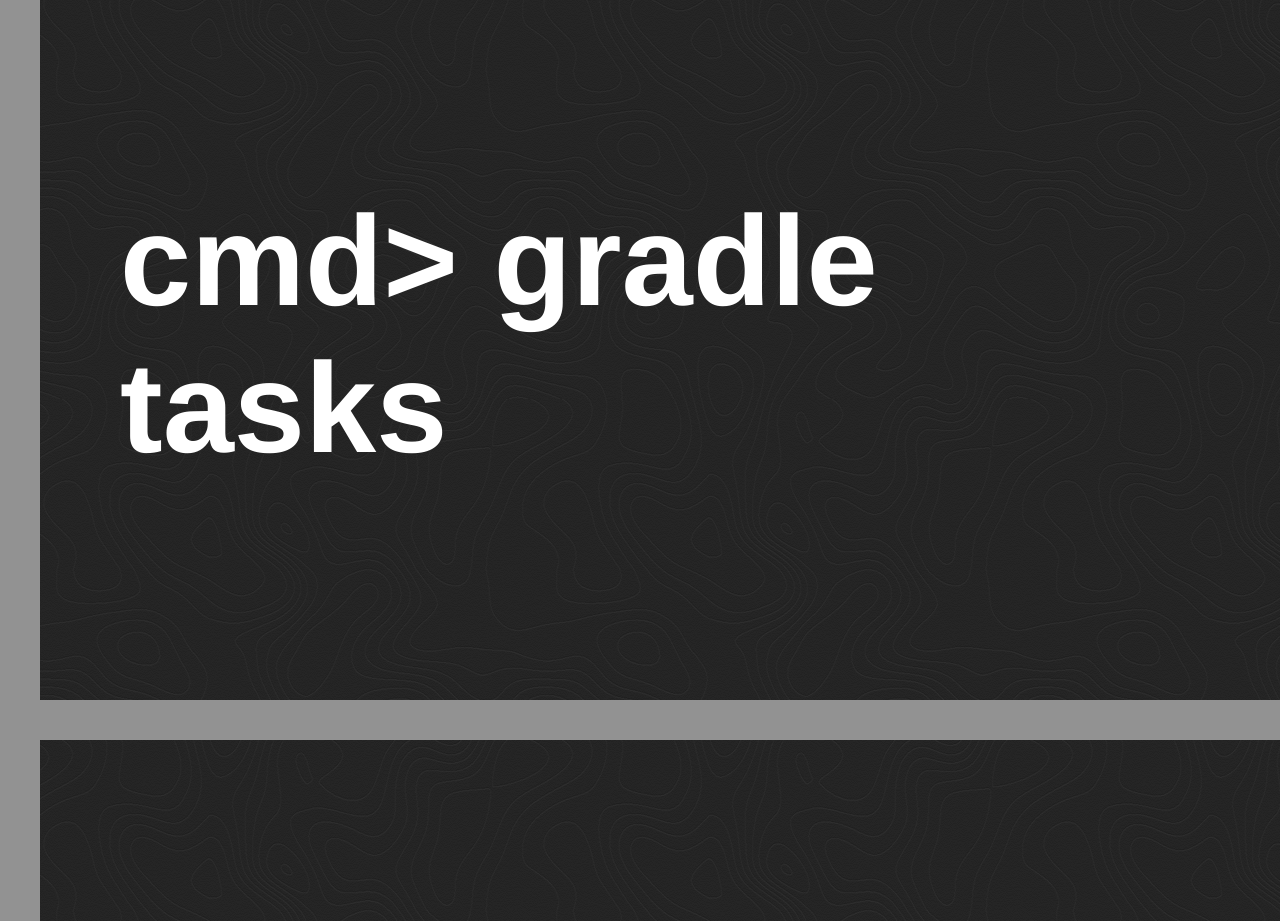
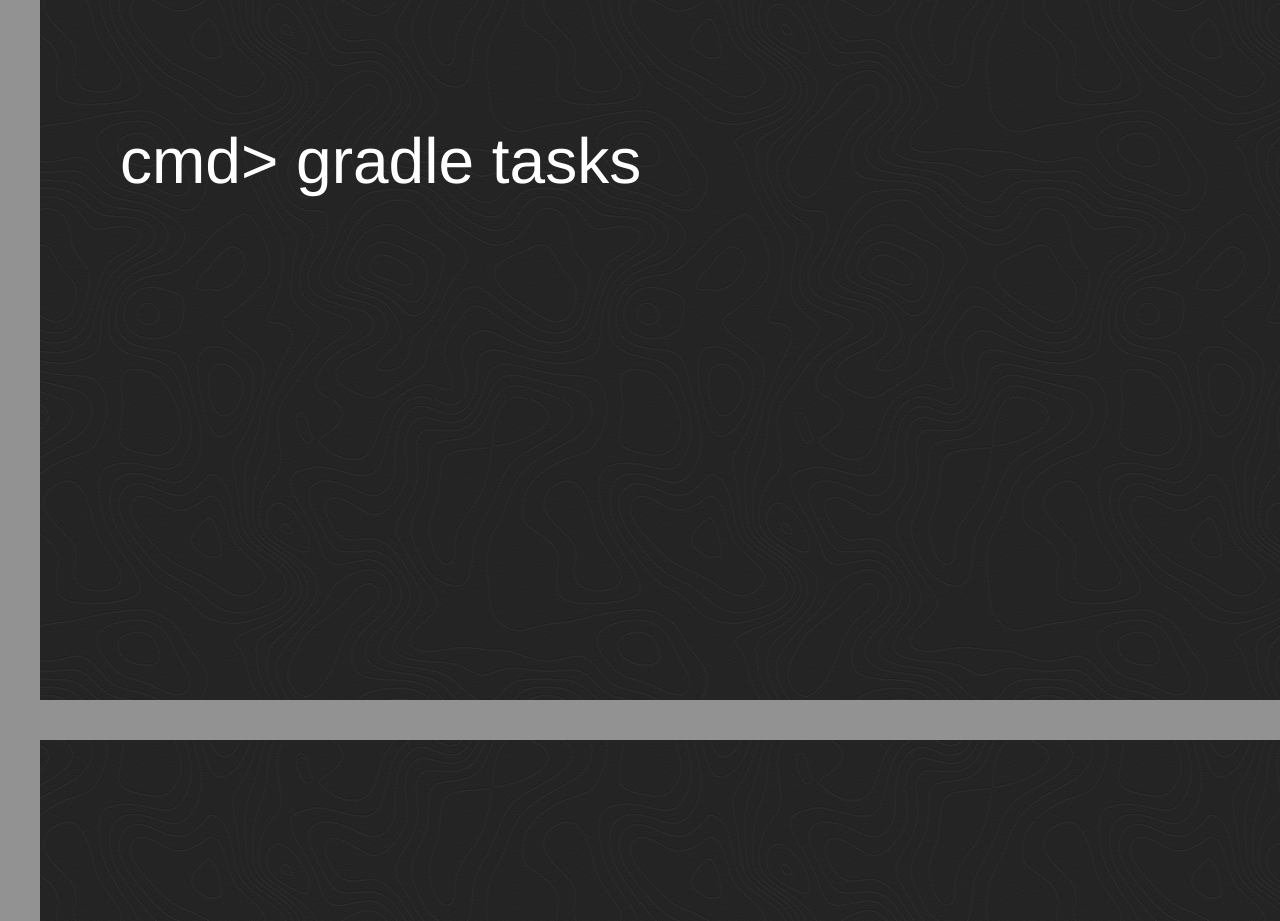
Before and after one commit to judoole/presentations, a plain HTML site: page gradle/index.html in a window 1280 px wide. Shown: the part 4340-5261 px from the top of the page. Drawn offline with Linux system fonts and the light colour scheme.

Commit message:
Removed annoying h1

```diff
--- a/gradle/index.html
+++ b/gradle/index.html
@@ -79,7 +79,7 @@
 </section>
 
 <section>
-    <h1>cmd> gradle tasks</h1>
+    <p class="bigger">cmd> gradle tasks</p>
 </section>
 
 <section>
```
